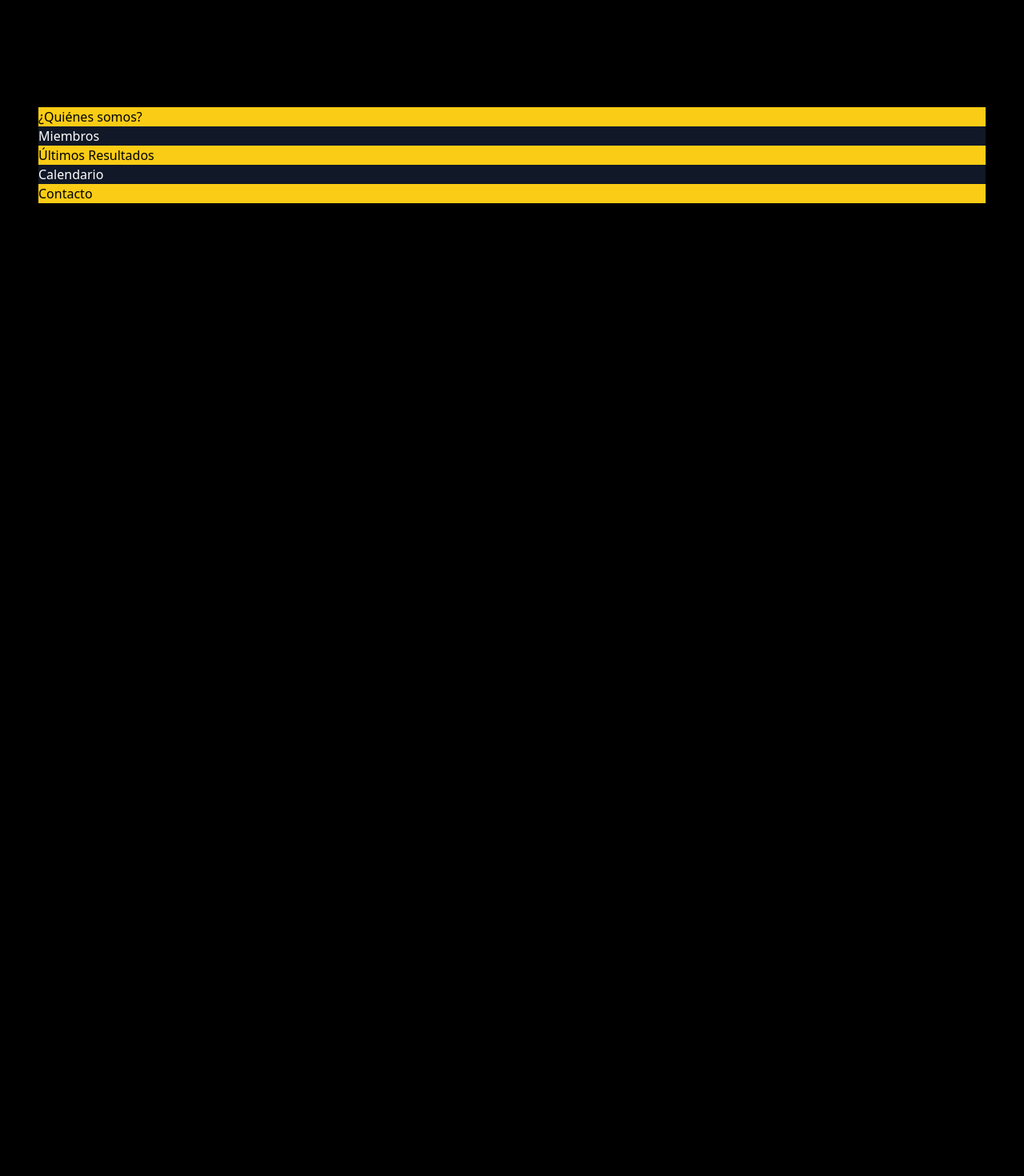
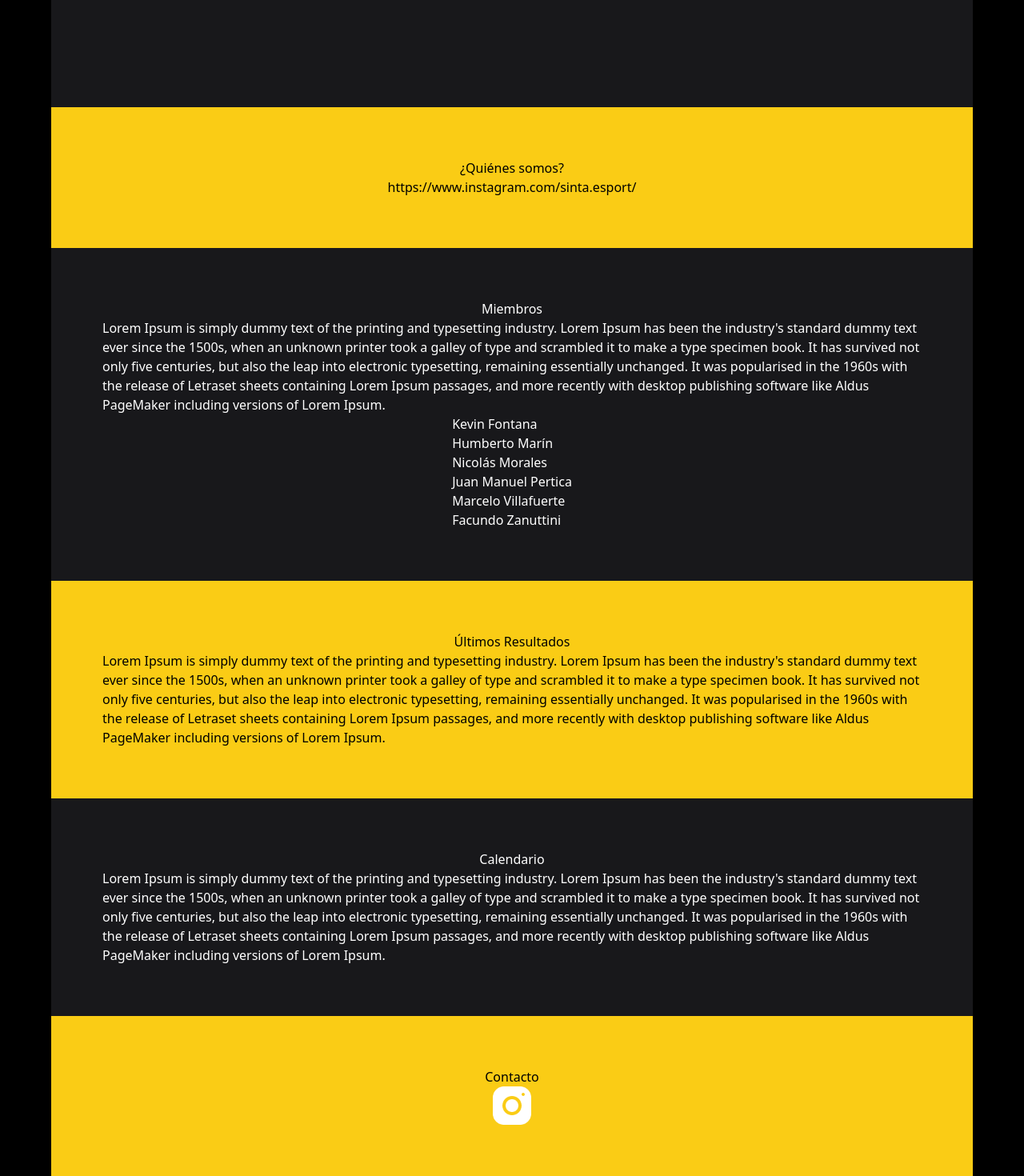
Before and after one commit to NicoMoralesDev/sinta-website, a Next.js app: page / in a window 1280 px wide. Shown: the part 666-2136 px from the top of the page at 80% size. Before the commit the page ends 920 px from the top, so only its background shows below. Built offline with nearby package versions, Linux system fonts and the light colour scheme.

Commit message:
Some basic content to fill the page and added smooth scroll to sections

```diff
--- a/app/components/navBar/NavBar.jsx
+++ b/app/components/navBar/NavBar.jsx
@@ -1,27 +1,25 @@
-import Link from "next/link";
-
 const NavBar = () => {
   return (
-    <nav className="sticky h-[140px] w-full bg-yellow-400 text-black">
-      <div className="flex justify-between items-center h-full px-12">
-        <div>
-          <Link href="#inicio">Logo Equipo...</Link>
+    <nav className="top-0 sticky h-[140px] w-full bg-yellow-400 text-black px-16">
+      <div className="flex justify-between items-center h-full px-16">
+        <div className="text-5xl">
+          <a href="#inicio">SINTA</a>
         </div>
         <ul className="flex justify-evenly items-center h-full gap-x-5 uppercase ">
           <li>
-            <Link href="#quienes-somos">Quienes Somos</Link>
+            <a href="#quienes-somos">Quienes Somos</a>
           </li>
           <li>
-            <Link href="#equipo">Miebmros</Link>
+            <a href="#miembros">Miebmros</a>
           </li>
           <li>
-            <Link href="#resultados">Resultados</Link>
+            <a href="#resultados">Resultados</a>
           </li>
           <li>
-            <Link href="#calendario">Calendario</Link>
+            <a href="#calendario">Calendario</a>
           </li>
           <li>
-            <Link href="#contacto">Contacto</Link>
+            <a href="#contacto">Contacto</a>
           </li>
         </ul>
       </div>
--- a/app/layout.jsx
+++ b/app/layout.jsx
@@ -3,7 +3,7 @@ import NavBar from "./components/navBar/NavBar";
 
 export default function RootLayout({ children }) {
   return (
-    <html lang="es">
+    <html lang="es" className="scroll-smooth">
       {/*
         <head /> will contain the components returned by the nearest parent
         head.jsx. Find out more at https://beta.nextjs.org/docs/api-reference/file-conventions/head
--- a/app/page.jsx
+++ b/app/page.jsx
@@ -1,29 +1,98 @@
 import Image from "next/image";
 import { Inter } from "@next/font/google";
+import Inicio from "./pages/Inicio";
+import Link from "next/link";
 
 const inter = Inter({ subsets: ["latin"] });
 
 export default function Home() {
   return (
-    <main className="flex justify-center align-center flex-col mx-12">
-      <section className="flex flex-col items-center h-screen py-[188px] -mt-[140px]">
-        <h1 className="text-xl">SINTA eSports</h1>
-        <p>En construcción...</p>
+    <main className="flex justify-center align-center flex-col mx-16">
+      <Inicio />
+      <section
+        id="quienes-somos"
+        className="flex flex-col items-center bg-yellow-400 text-black scroll-mt-24 p-16"
+      >
+        <h2>¿Quiénes somos?</h2>
+        <div>https://www.instagram.com/sinta.esport/</div>
       </section>
-      <section id="quienes-somos" className="bg-yellow-400 text-black">
-        <h2>¿Quiénes somos?</h2>
+      <section
+        id="miembros"
+        className="flex flex-col items-center bg-zinc-900 text-white scroll-mt-24 p-16"
+      >
+        <h2>Miembros</h2>
+        <p>
+          Lorem Ipsum is simply dummy text of the printing and typesetting
+          industry. Lorem Ipsum has been the industry's standard dummy text ever
+          since the 1500s, when an unknown printer took a galley of type and
+          scrambled it to make a type specimen book. It has survived not only
+          five centuries, but also the leap into electronic typesetting,
+          remaining essentially unchanged. It was popularised in the 1960s with
+          the release of Letraset sheets containing Lorem Ipsum passages, and
+          more recently with desktop publishing software like Aldus PageMaker
+          including versions of Lorem Ipsum.
+        </p>
+        <ul>
+          <li>Kevin Fontana</li>
+          <li>Humberto Marín</li>
+          <li>Nicolás Morales</li>
+          <li>Juan Manuel Pertica</li>
+          <li>Marcelo Villafuerte</li>
+          <li>Facundo Zanuttini</li>
+        </ul>
       </section>
-      <section className="bg-gray-900 text-white">
-        <h2>Miembros</h2>
+      <section
+        id="resultados"
+        className="flex flex-col items-center bg-yellow-400 text-black scroll-mt-24 p-16"
+      >
+        <h2>Últimos Resultados</h2>
+        <p>
+          Lorem Ipsum is simply dummy text of the printing and typesetting
+          industry. Lorem Ipsum has been the industry's standard dummy text ever
+          since the 1500s, when an unknown printer took a galley of type and
+          scrambled it to make a type specimen book. It has survived not only
+          five centuries, but also the leap into electronic typesetting,
+          remaining essentially unchanged. It was popularised in the 1960s with
+          the release of Letraset sheets containing Lorem Ipsum passages, and
+          more recently with desktop publishing software like Aldus PageMaker
+          including versions of Lorem Ipsum.
+        </p>
       </section>
-      <section className="bg-yellow-400 text-black">
-        <h2>Últimos Resultados</h2>
+      <section
+        id="calendario"
+        className="flex flex-col items-center bg-zinc-900 text-white scroll-mt-24 p-16"
+      >
+        <h2>Calendario</h2>
+        <p>
+          Lorem Ipsum is simply dummy text of the printing and typesetting
+          industry. Lorem Ipsum has been the industry's standard dummy text ever
+          since the 1500s, when an unknown printer took a galley of type and
+          scrambled it to make a type specimen book. It has survived not only
+          five centuries, but also the leap into electronic typesetting,
+          remaining essentially unchanged. It was popularised in the 1960s with
+          the release of Letraset sheets containing Lorem Ipsum passages, and
+          more recently with desktop publishing software like Aldus PageMaker
+          including versions of Lorem Ipsum.
+        </p>
       </section>
-      <section className="bg-gray-900 text-white">
-        <h2>Calendario</h2>
-      </section>
-      <section className="bg-yellow-400 text-black">
+      <section
+        id="contacto"
+        className="flex flex-col items-center bg-yellow-400 text-black scroll-mt-24 p-16"
+      >
         <h2>Contacto</h2>
+        <div className="w-12 h-12 cursor-pointer">
+          <Link href="https://www.instagram.com/sinta.esport/" legacyBehavior>
+            <a target="_blank" rel="noopener noreferrer">
+              <Image
+                src="/instagram.png"
+                alt="Instagram Logo"
+                width={50}
+                height={50}
+                layout="responsive"
+              />
+            </a>
+          </Link>
+        </div>
       </section>
     </main>
   );
--- /dev/null
+++ b/app/pages/Inicio.jsx
@@ -0,0 +1,13 @@
+const Inicio = () => {
+  return (
+    <section
+      id="inicio"
+      className="flex flex-col items-center bg-zinc-900 text-white h-screen px-16 py-[188px] -mt-[140px] scroll-mt-24"
+    >
+      <h1 className="text-xl">SINTA eSports</h1>
+      <p>En construcción...</p>
+    </section>
+  );
+};
+
+export default Inicio;
```
Also changed, not shown: public/instagram.png (added).
